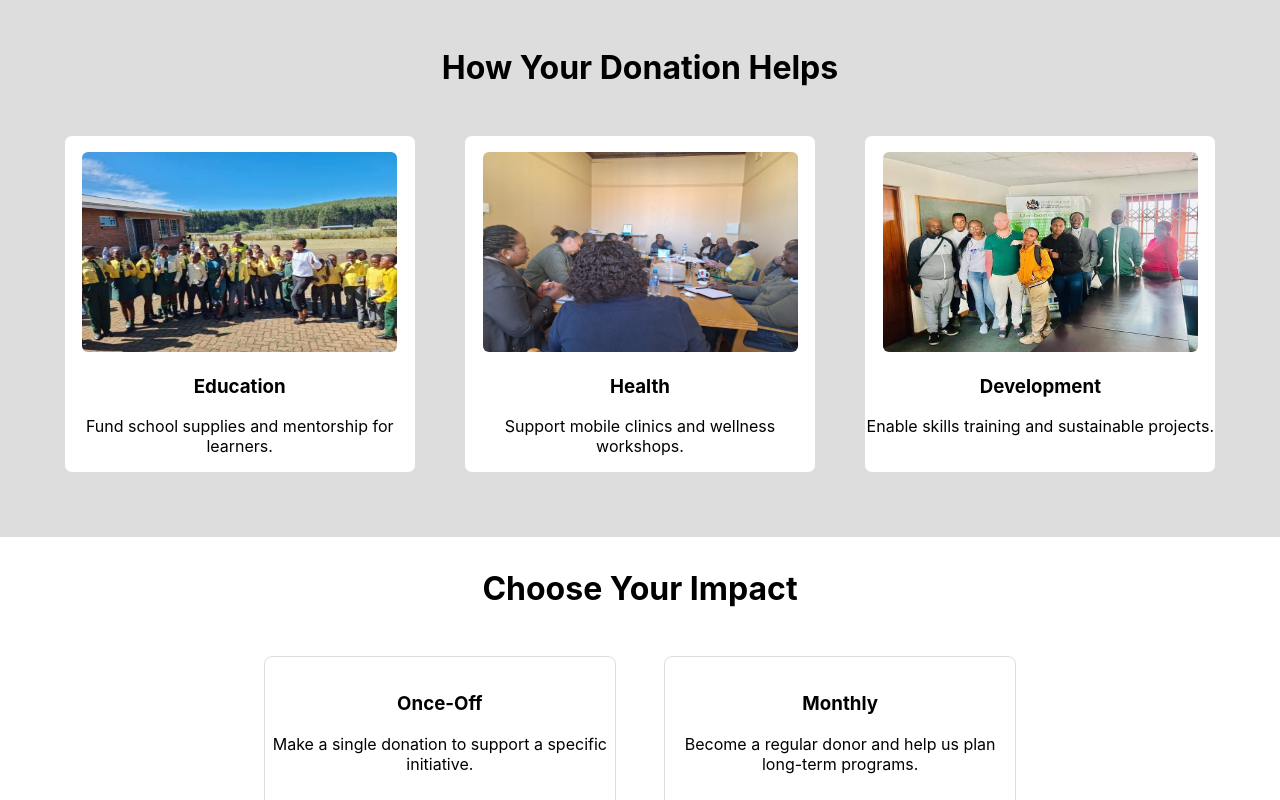
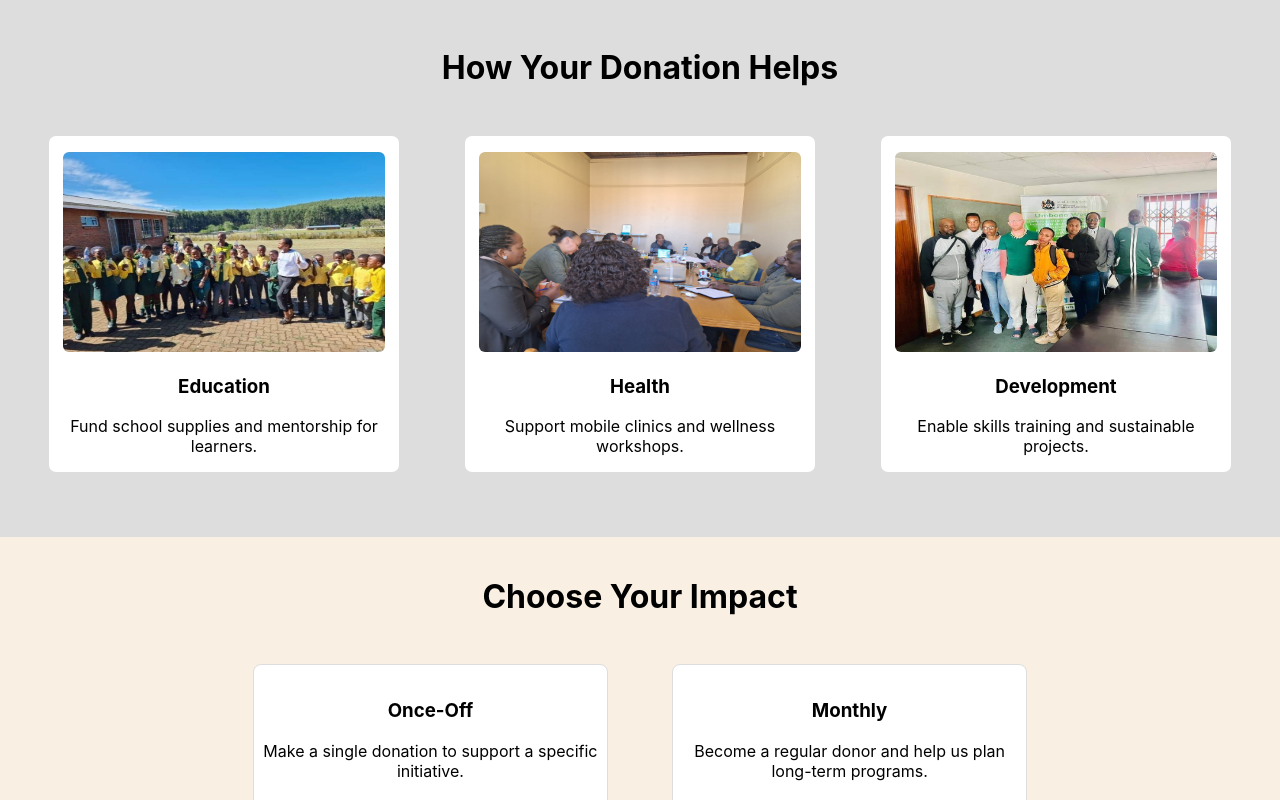
Before and after one commit to SmaSema/sethuse-website, a React (Create React App) app: page /donate in a window 1280 px wide. Shown: the part 420-1220 px from the top of the page. Built offline with nearby package versions, Linux system fonts and the light colour scheme.

Commit message:
commit 82

```diff
--- a/src/components/Donate_page/DonationOptions.css
+++ b/src/components/Donate_page/DonationOptions.css
@@ -1,9 +1,11 @@
 .donation-options {
-  margin: 2rem 0;
+  margin-top: -27px;
+  background-color: #faefe3;
 }
 
 .donation-options h2 {
-    text-align: center;
+  padding-top: 40px;
+  text-align: center;
 }
 
 .option-card button {
--- a/src/components/Donate_page/ImpactStories.css
+++ b/src/components/Donate_page/ImpactStories.css
@@ -16,7 +16,7 @@
   margin-top: 3rem;
   display: flex;
   flex-wrap: wrap;
-  gap: 3rem;
+  gap: 4rem;
   padding-left: 3rem;
   padding-right: 3rem;
   padding-bottom: 4rem;
@@ -27,14 +27,14 @@
   flex: 1 1 300px; /* Allows the card to grow and shrink, with a base width of 300px */
   background-color: #fff;
   border: 1px solid #ddd;
-  padding: 1rem 0.01rem;       /* 1rem top/bottom, 0 left/right */
+  padding: 1rem 0.1rem;       /* 1rem top/bottom, 0 left/right */
   border-radius: 8px;
   text-align: center;
   max-width: 350px;
 }
 
 .story-card img {
-  width: 90%;
+  width: 93%;
   height: 200px;
   border-radius: 6px;
 }
```
